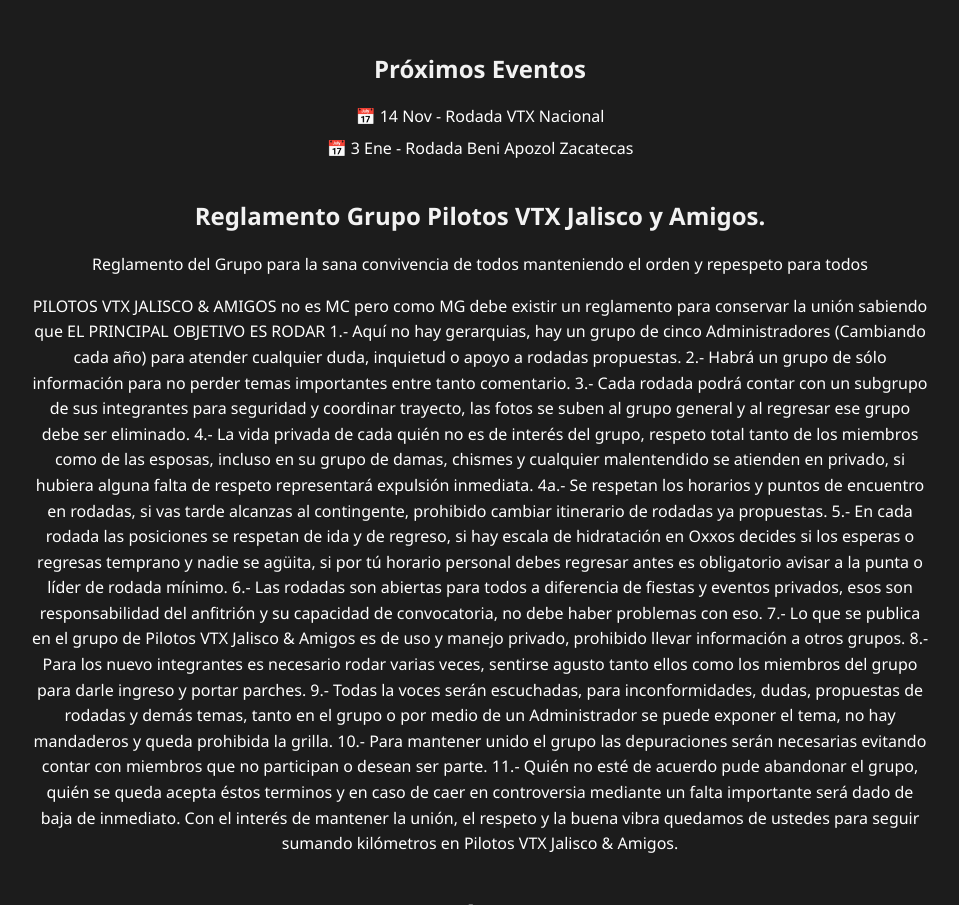
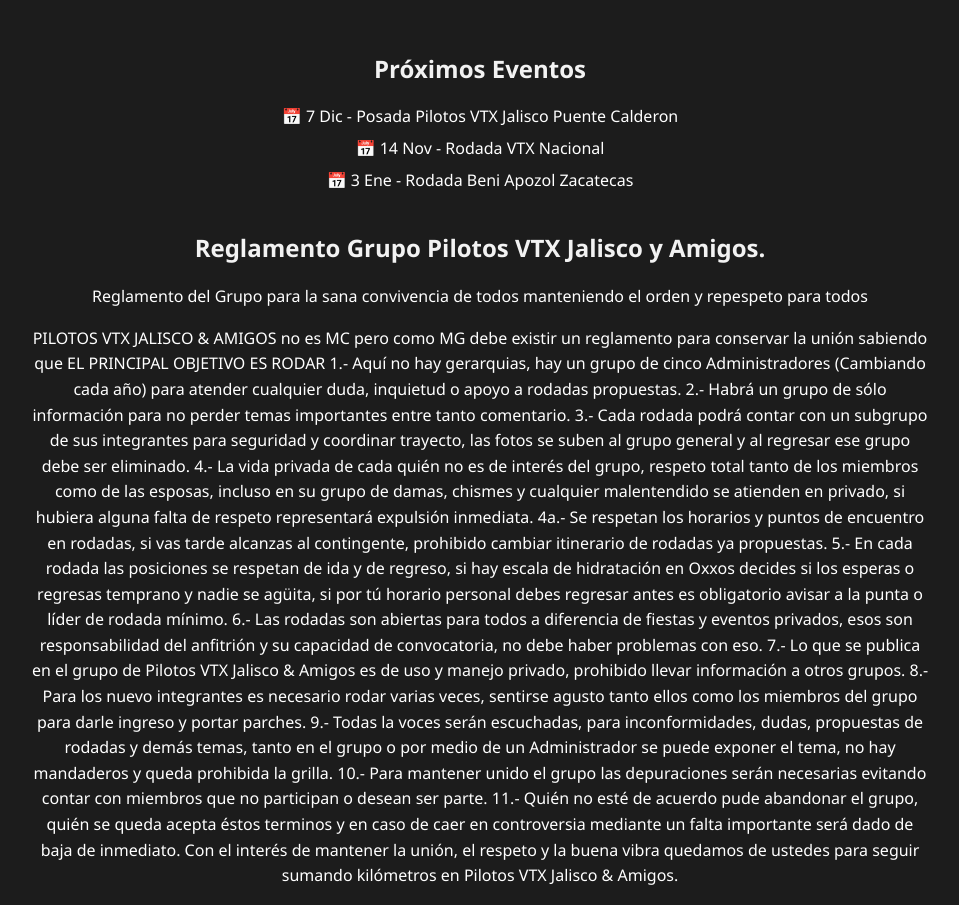
Before and after one commit to cecanales-ship-it/Pilotos-VTX-Jalisco-y-Amigos, a plain HTML site: page index.html in a window 1280 px wide. Shown: the part 1857-2762 px from the top of the page, without its empty margins (160-1119 px from the left). Drawn offline with Linux system fonts and the light colour scheme.

Commit message:
Update index.html

```diff
--- a/index.html
+++ b/index.html
@@ -158,7 +158,7 @@
     <section id="eventos" class="events">
       <h2>Próximos Eventos</h2>
       <ul>
-
+        <li>📅 7 Dic - Posada Pilotos VTX Jalisco Puente Calderon</li>
         <li>📅 14 Nov - Rodada VTX Nacional</li>
         <li>📅 3 Ene - Rodada Beni Apozol Zacatecas</li>
       </ul>
```
